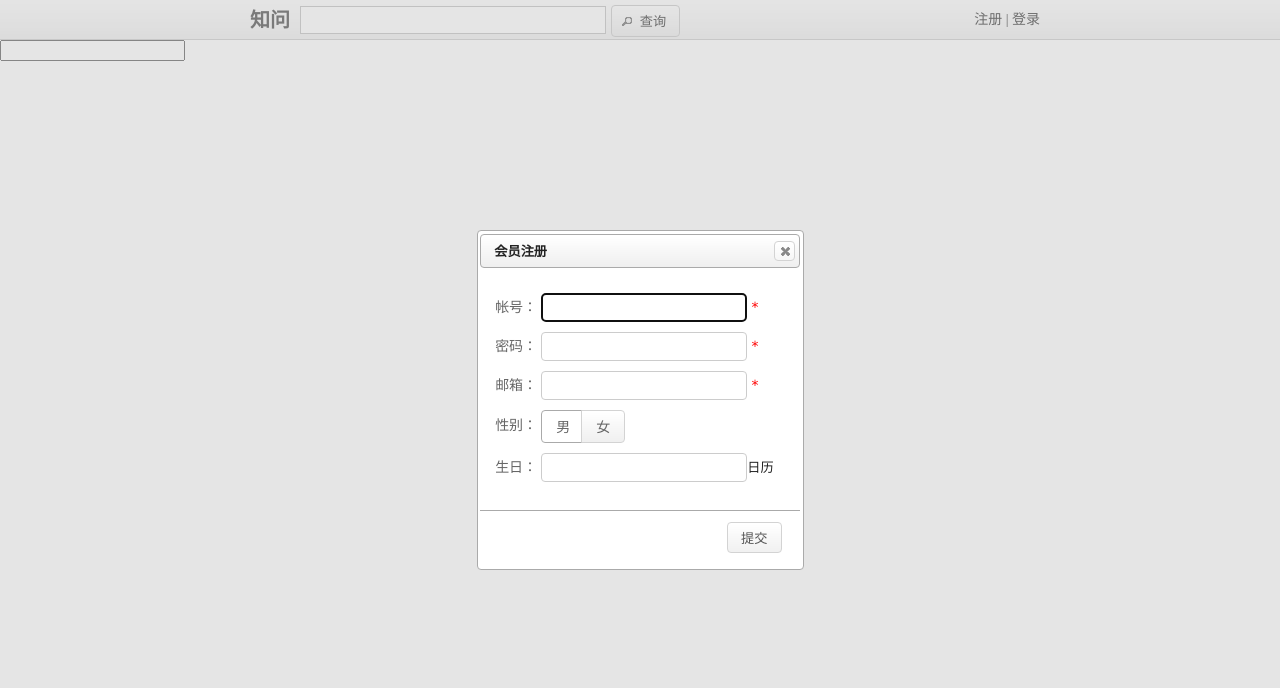
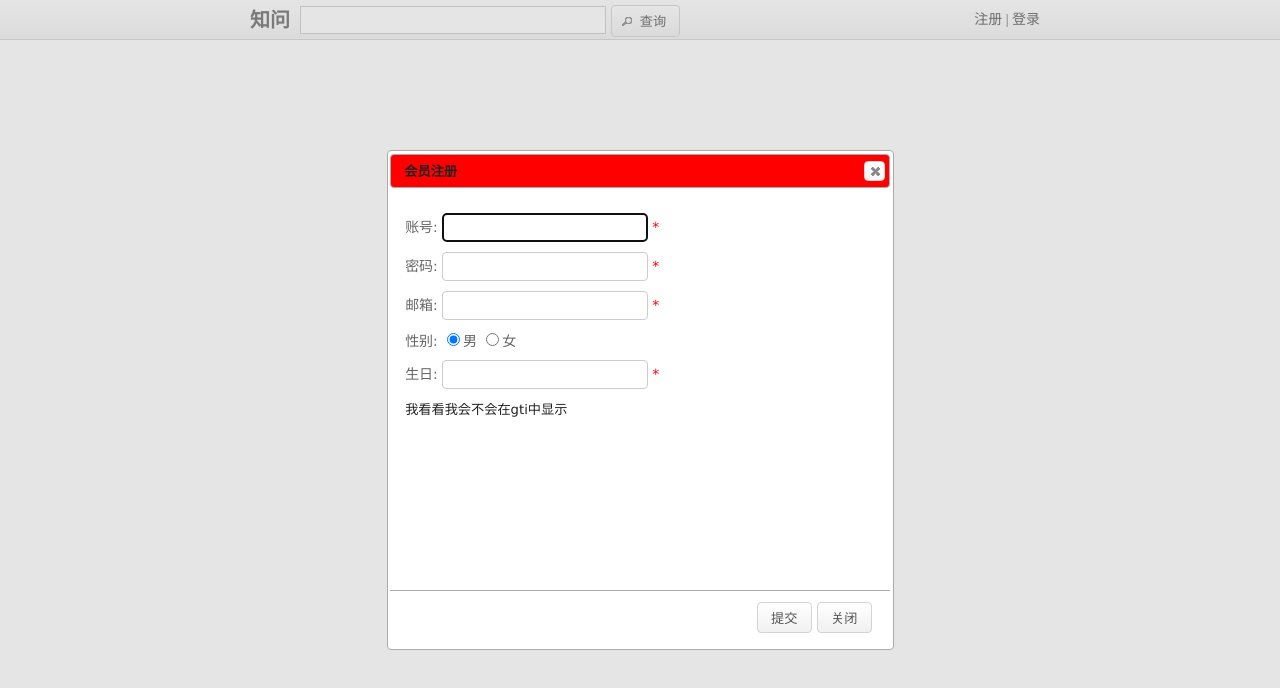
Before and after one commit to liangfen98/datepicker1, a plain HTML site: page index.html in a window 1280 px wide. Drawn offline with Linux system fonts and the light colour scheme.

Commit message:
参考原代码开始重新书写

```diff
--- a/css/style.css
+++ b/css/style.css
@@ -7,7 +7,7 @@ body {
 }
 /*更改jQuery UI主题的对话框header的背景*/
 .ui-widget-header {
-	background:url(../img/ui_header_bg.png);
+	background:red;
 }
 /*按钮正常状态的背景*/
 .ui-state-default, .ui-widget-content .ui-state-default, .ui-widget-header .ui-state-default {
--- a/index.html
+++ b/index.html
@@ -5,7 +5,8 @@
 <title>知问前端</title>
 <script type="text/javascript" src="js/jquery.js"></script>
 <script type="text/javascript" src="js/jquery.ui.js"></script>
-<script type="text/javascript" src="js/index.js"></script>
+<!--<script type="text/javascript" src="js/index.js"></script>-->
+	<script type="text/javascript" src="js/index1.js"></script>
 	<!--下面为如何设置网页标签的图标  记忆-->
 <link rel="shortcut icon" type="image/x-icon" href="img/favicon.ico" />
 <link rel="stylesheet" href="css/smoothness/jquery.ui.css" type="text/css" />
@@ -31,32 +32,58 @@
 
 <!--记忆一个常规的表格如何表达-->
 <div id="reg" title="会员注册">
+	<!--<p>-->
+		<!--<label for="user">帐号：</label>-->
+		<!--<input type="text" name="user" class="text" id="user" title="请输入帐号，不少于2位！" />-->
+		<!--<span class="star">*</span>-->
+	<!--</p>-->
+	<!--<p>-->
+		<!--<label for="pass">密码：</label>-->
+		<!--<input type="password" name="pass" class="text" id="pass" title="请输入密码，不少于6位！" />-->
+		<!--<span class="star">*</span>-->
+	<!--</p>-->
+	<!--<p>-->
+		<!--<label for="email">邮箱：</label>-->
+		<!--<input type="text" name="email" class="text" id="email" title="请输入正确的邮箱！" />-->
+		<!--<span class="star">*</span>-->
+	<!--</p>-->
+	<!--<p>-->
+		<!--<label>性别：</label>-->
+		<!--<input type="radio" name="sex" value="male" id="male" checked="checked"><label for="male">男</label></input><input type="radio" name="sex" value="female" id="female"><label for="female">女</label></input>-->
+	<!--</p>-->
+	<!--<p>-->
+		<!--<label for="date">生日：</label>-->
+		<!--<input type="text" name="date" readonly="readonly" class="text" id="date" />-->
+	<!--</p>-->
 	<p>
-		<label for="user">帐号：</label>
-		<input type="text" name="user" class="text" id="user" title="请输入帐号，不少于2位！" />
+		<label>账号:</label>
+		<input type="text" name="user" id="user" class="text" title="请输入账号,不少于2位">
 		<span class="star">*</span>
 	</p>
 	<p>
-		<label for="pass">密码：</label>
-		<input type="password" name="pass" class="text" id="pass" title="请输入密码，不少于6位！" />
+		<label>密码:</label>
+		<input type="text" name="password" id="passw" class="text" title="请输入密码,不少于六位">
 		<span class="star">*</span>
 	</p>
 	<p>
-		<label for="email">邮箱：</label>
-		<input type="text" name="email" class="text" id="email" title="请输入正确的邮箱！" />
+		<label>邮箱:</label>
+		<input type="text" name="email" id="email" class="text" title="请输入正确的邮箱">
 		<span class="star">*</span>
 	</p>
 	<p>
-		<label>性别：</label>
-		<input type="radio" name="sex" value="male" id="male" checked="checked"><label for="male">男</label></input><input type="radio" name="sex" value="female" id="female"><label for="female">女</label></input>
+		<label>性别:</label>
+		<input type="radio" name="sex" value="male" id="male" checked="checked"><label for="male">男</label>
+		<input type="radio" name="sex" value="female" id="female" ><label for="female">女</label>
 	</p>
 	<p>
-		<label for="date">生日：</label>
-		<input type="text" name="date" readonly="readonly" class="text" id="date" />
+		<label>生日:</label>
+		<input type="text" name="date" class="text" id="date" title="请点击选择出生日期">
+		<span class="star">*</span>
 	</p>
+	<p>我看看我会不会在gti中显示</p>
 </div>
 
-<input type="text" id="abc" />
+
 
 </body>
 </html>
--- /dev/null
+++ b/js/index1.js
@@ -0,0 +1,24 @@
+$(function(){
+    $('#search_button').button({
+        icons:{
+            primary:'ui-icon-search'
+        }
+    });
+    $('#reg').dialog({
+        autoOpen:true,
+        modal:true,
+        resizeable:true,
+        width:500,
+        height:500,
+        buttons:{
+            '提交':function(){},
+            '关闭':function(){}
+        }
+    });
+    $('#reg input[title]').tooltip();
+    $('#date').datepicker(
+        {
+            dateFormat:'yy-mm-dd'
+        }
+    );
+})
```
